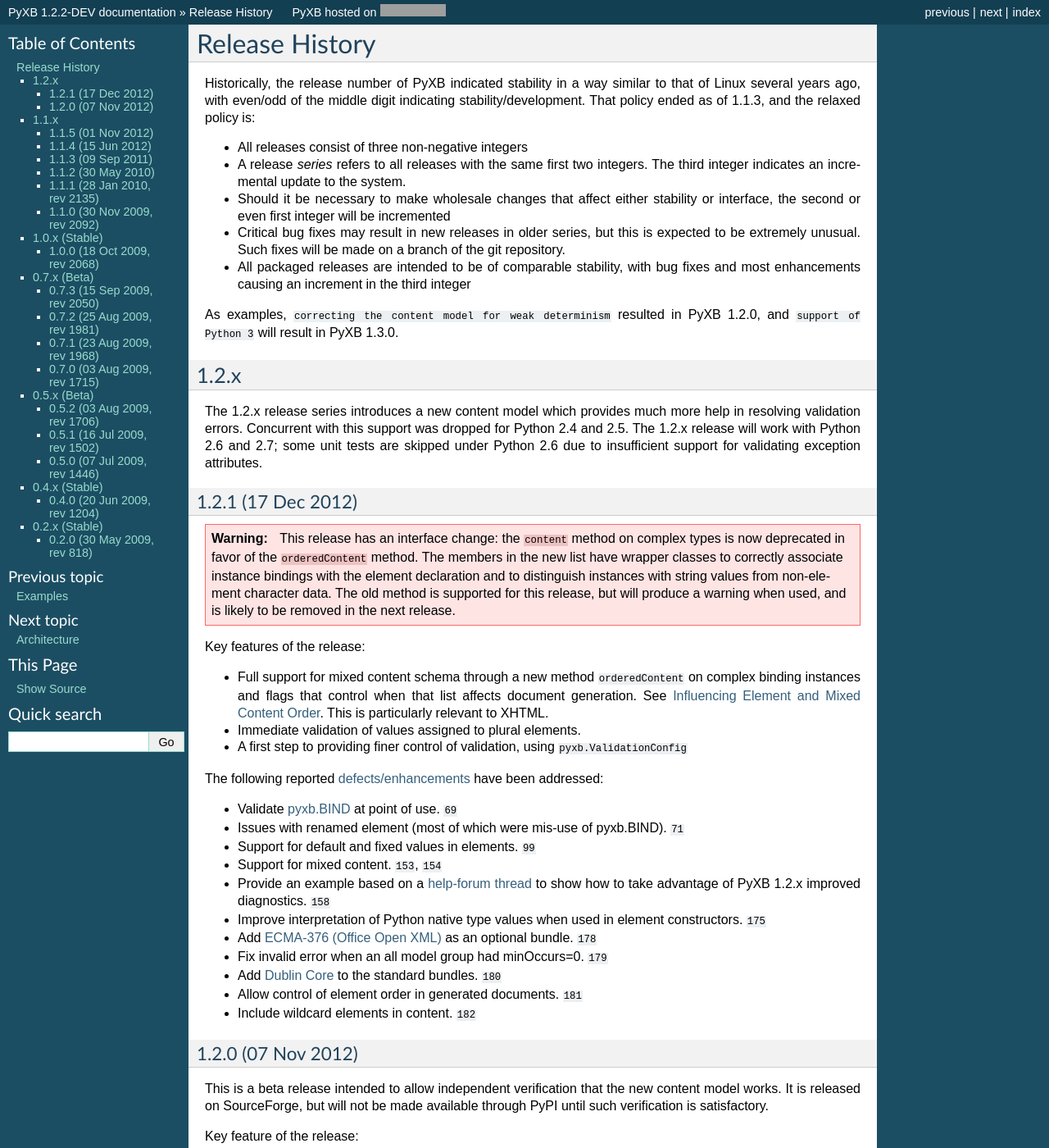
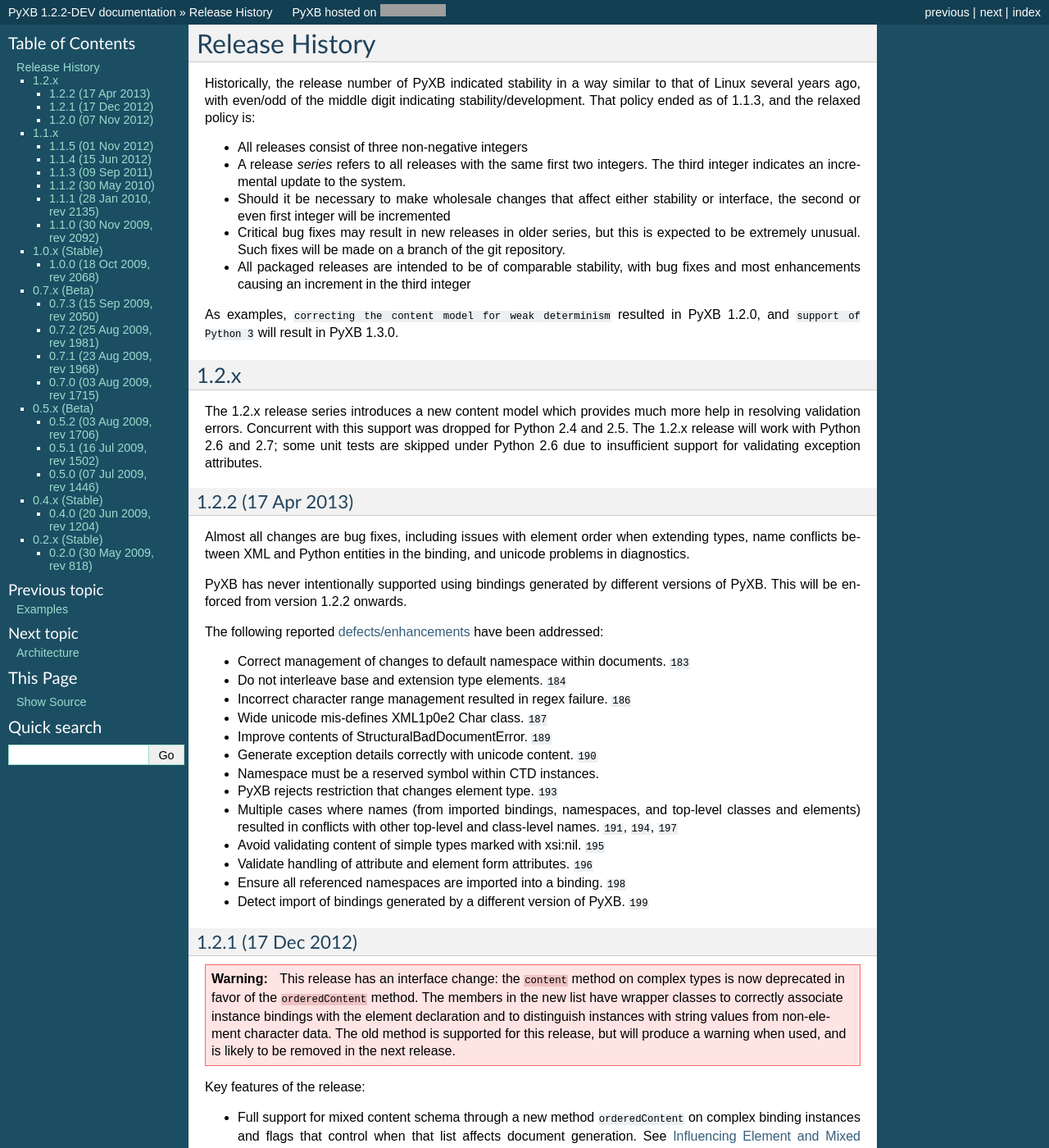
Before and after one commit to pabigot/pyxb, a Sphinx documentation site: the page built from doc/releases.txt, in a window 1280 px wide and 1400 px high. Shown: the whole window at 82% size. Built offline with Sphinx 7.4.7, drawn with Linux system fonts in a browser that asks for light colours; pages that are not in the unit, such as notebooks, are missing from menus; cross-references to code outside the pages are shown as plain code; grey boxes are pictures that could not be loaded.

Commit message:
Update for new release

```diff
--- a/doc/releases.txt
+++ b/doc/releases.txt
@@ -39,7 +39,40 @@
 and 2.7; some unit tests are skipped under Python 2.6 due to insufficient
 support for validating exception attributes.
 
+.. _pyxb-1.2.2:
+
+1.2.2 (17 Apr 2013)
+-------------------
+
+Almost all changes are bug fixes, including issues with element order when
+extending types, name conflicts between XML and Python entities in the
+binding, and unicode problems in diagnostics.
+
+PyXB has never intentionally supported using bindings generated by different
+versions of PyXB.  This will be enforced from version 1.2.2 onwards.
+
+The following reported `defects/enhancements
+<http://sourceforge.net/apps/trac/pyxb/>`_ have been addressed:
+
+- Correct management of changes to default namespace within documents. :ticket:`183`
+- Do not interleave base and extension type elements. :ticket:`184`
+- Incorrect character range management resulted in regex failure. :ticket:`186`
+- Wide unicode mis-defines XML1p0e2 Char class. :ticket:`187`
+- Improve contents of StructuralBadDocumentError. :ticket:`189`
+- Generate exception details correctly with unicode content. :ticket:`190`
+- Namespace must be a reserved symbol within CTD instances.
+- PyXB rejects restriction that changes element type. :ticket:`193`
+- Multiple cases where names (from imported bindings, namespaces, and
+  top-level classes and elements) resulted in conflicts with other top-level
+  and class-level names. :ticket:`191`, :ticket:`194`, :ticket:`197`
+- Avoid validating content of simple types marked with xsi:nil. :ticket:`195`
+- Validate handling of attribute and element form attributes. :ticket:`196`
+- Ensure all referenced namespaces are imported into a binding. :ticket:`198`
+- Detect import of bindings generated by a different version of PyXB. :ticket:`199`
+
+
 .. _pyxb-1.2.1:
+
 
 1.2.1 (17 Dec 2012)
 -------------------
```
Also changed, not shown: doc/index.txt (+10 -10 lines).
